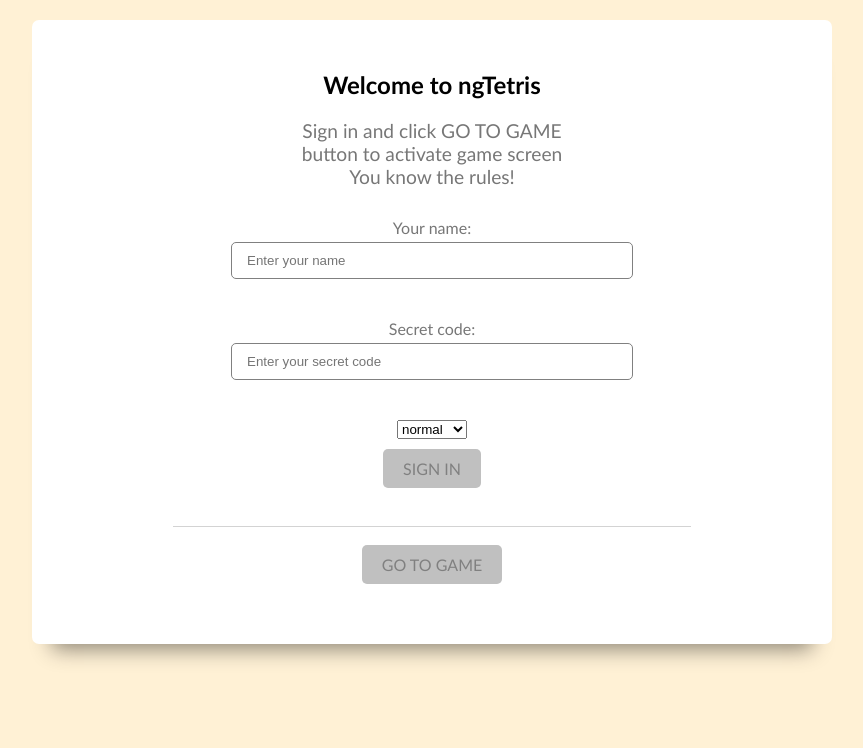
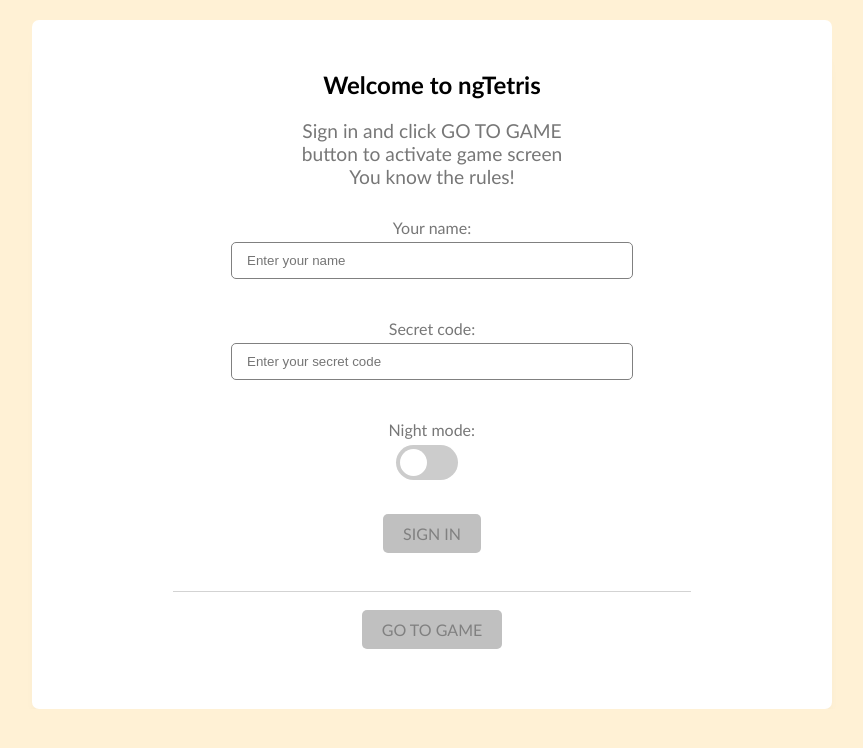
Before and after one commit to AzulloCyll/tetris_angular, an Angular app: page /intro in a window 1280 px wide. Shown: the top 748 px of the page, without its empty margins (208-1071 px from the left). Built offline with nearby package versions, Linux system fonts and the light colour scheme; what ngx-tetris would draw is missing.

Commit message:
night mode switch in css

```diff
--- a/src/app/intro/intro.component.html
+++ b/src/app/intro/intro.component.html
@@ -82,15 +82,18 @@
     </div>
 
     <div class="input-container">
-      <select (change)="selectedColorPaletteHandler($event)">
-        <option
-          *ngFor="let option of optionsInColorPalletes"
-          [value]="option"
-          [attr.selected]="option === selectedColorPallette ? true : null"
-        >
-          {{ option }}
-        </option>
-      </select>
+      <div class="switch">
+        <label for="nightMode">Night mode:</label>
+        <input
+          class="switch"
+          type="checkbox"
+          name="nightMode"
+          id="nightMode"
+          [checked]="nightModeOn"
+          (change)="selectedColorPaletteHandler()"
+        />
+        <span class="slider"></span>
+      </div>
     </div>
 
     <button type="submit" [disabled]="!loginForm.valid">Sign in</button>
--- a/src/app/intro/intro.component.scss
+++ b/src/app/intro/intro.component.scss
@@ -23,6 +23,56 @@
         text-align: left;
         margin-bottom: 5px;
       }
+
+      //switch
+      .switch {
+        position: relative;
+        display: block;
+        margin-bottom: 12px;
+
+        & input {
+          z-index: 20;
+          opacity: 0;
+          width: 80px;
+          height:36px;
+          cursor: pointer;
+          &:checked + .slider {
+            background-color: #2196f3;
+          }
+          &:focus + .slider {
+            box-shadow: 0 0 1px #2196f3;
+          }
+          &:checked + .slider:before {
+            transform: translateX(26px);
+          }
+        }
+        & .slider {
+          position: absolute;
+          cursor: pointer;
+          top: 25px;
+          left: 7px;
+          width: 62px;
+          height: 35px;
+          border-radius: 999px;
+
+          background-color: #ccc;
+          -webkit-transition: 0.4s;
+          transition: 0.4s;
+        }
+        & .slider:before {
+          position: absolute;
+          content: "";
+          height: 27px;
+          width: 27px;
+          left: 4px;
+          bottom: 4px;
+          background-color: white;
+          -webkit-transition: 0.4s;
+          transition: 0.4s;
+          border-radius: 50%;
+        }
+      }
+
       & input {
         padding: 10px 15px;
         margin-bottom: 10px;
--- a/src/app/intro/intro.component.ts
+++ b/src/app/intro/intro.component.ts
@@ -20,11 +20,14 @@ export class IntroComponent implements OnInit {
 
   public isLogged: boolean = false;
   public auth: any = { success: false };
-  public optionsInColorPalletes: Array<string> = ['normal', 'contrast'];
+  public nightModeOn: boolean = false;
   public selectedColorPallette: string = 'normal';
 
-  public selectedColorPaletteHandler($event: Event) {
-    this.selectedColorPallette = ($event.target as HTMLOptionElement).value;
+  public selectedColorPaletteHandler() {
+    this.nightModeOn = !this.nightModeOn;
+    this.nightModeOn
+      ? (this.selectedColorPallette = 'contrast')
+      : (this.selectedColorPallette = 'normal');
   }
 
   public verify(form: FormGroup) {
```
